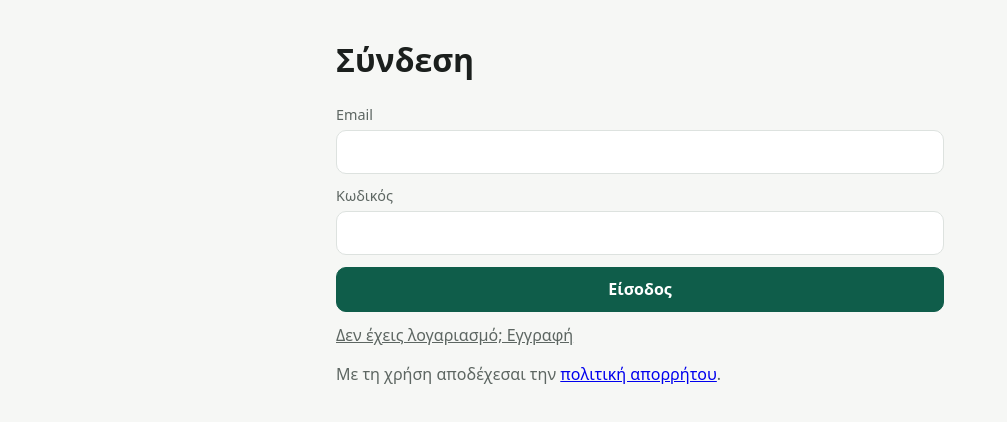
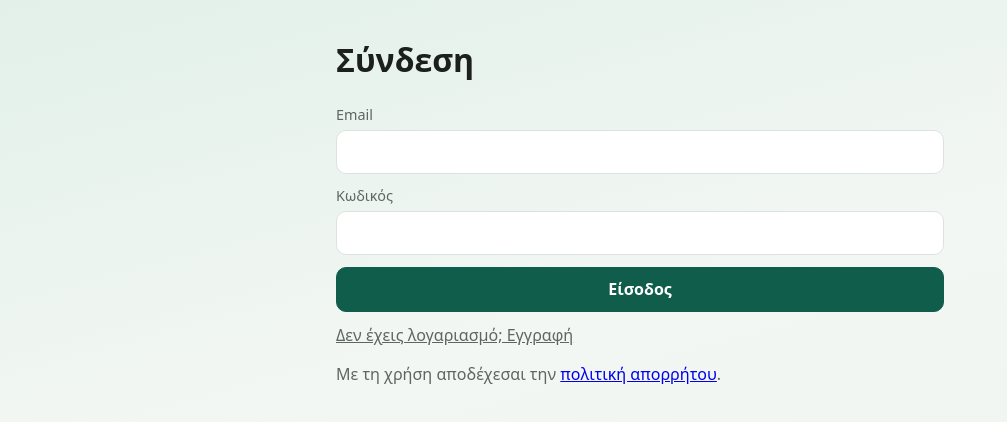
Before and after one commit to Poppin420/-, a React (Vite) app in the folder web/: page / in a window 1280 px wide. Shown: the top 422 px of the page, without its empty margins (0-1007 px from the left). Built offline with nearby package versions, Linux system fonts and the light colour scheme; no server answers.

Commit message:
Add a soft brand-green gradient background
Give the app a gentle green gradient backdrop (light and dark variants)
so the white cards stand out, matching the brand color.

```diff
--- a/web/src/styles.css
+++ b/web/src/styles.css
@@ -1,5 +1,6 @@
 :root {
   --bg: #f6f7f5;
+  --bg-grad: linear-gradient(165deg, #e2f0e9 0%, #f3f7f4 42%, #eaf2ed 100%);
   --surface: #ffffff;
   --text: #1b1f1d;
   --muted: #5d6662;
@@ -16,6 +17,7 @@
 @media (prefers-color-scheme: dark) {
   :root {
     --bg: #121514;
+    --bg-grad: linear-gradient(165deg, #16231e 0%, #121514 48%, #141c18 100%);
     --surface: #1c201e;
     --text: #e8ece9;
     --muted: #a3ada8;
@@ -31,7 +33,8 @@
 * { box-sizing: border-box; }
 body {
   margin: 0;
-  background: var(--bg);
+  min-height: 100dvh;
+  background: var(--bg-grad) fixed, var(--bg);
   color: var(--text);
   font: 16px/1.45 system-ui, -apple-system, "Segoe UI", Roboto, sans-serif;
 }
```
